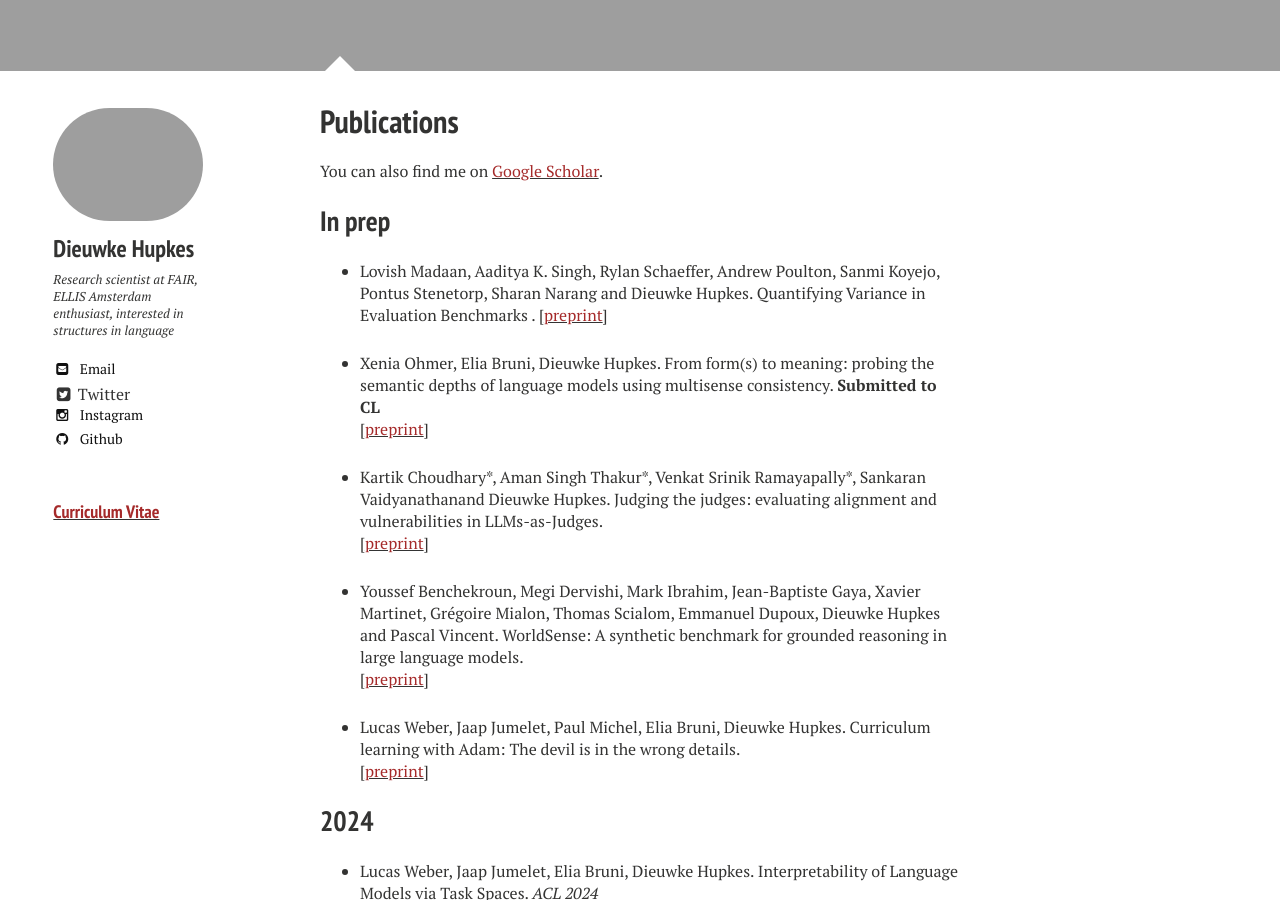
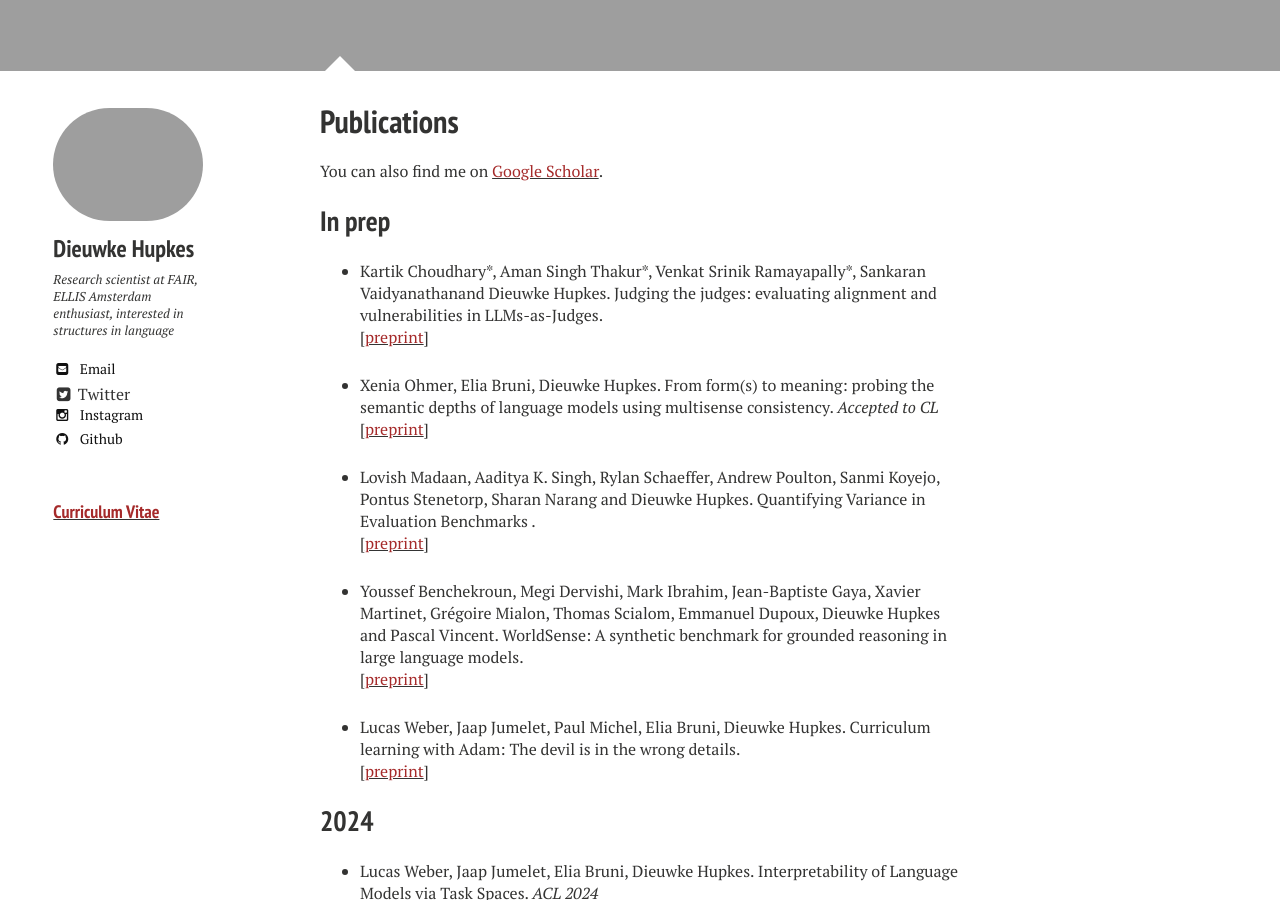
Before and after one commit to dieuwkehupkes/dieuwkehupkes.github.io, a Jekyll site: the page built from publications.md, in a window 1280 px wide and 900 px high, scrolled down 973 px. Built offline with Jekyll 4.4.1, drawn with Linux system fonts in a browser that asks for light colours; nearby versions of some CDN libraries.

Commit message:
Update links

```diff
--- a/publications.md
+++ b/publications.md
@@ -14,15 +14,15 @@ You can also find me on <a href="https://scholar.google.com/citations?user=tAtSM
 
 ## In prep
 
-* Lovish Madaan, Aaditya K. Singh, Rylan Schaeffer, Andrew Poulton, Sanmi Koyejo, Pontus Stenetorp, Sharan Narang and Dieuwke Hupkes. Quantifying Variance in Evaluation Benchmarks
-.
-\[[<font color="brown">preprint</font>](https://arxiv.org/abs/2406.10229){:target="blank"}\]
+* Kartik Choudhary\*, Aman Singh Thakur\*, Venkat Srinik Ramayapally\*, Sankaran Vaidyanathanand Dieuwke Hupkes. Judging the judges: evaluating alignment and vulnerabilities in LLMs-as-Judges. \\
+\[[<font color="brown">preprint</font>](https://arxiv.org/abs/2406.12624){:target="blank"}\]
 
-* Xenia Ohmer, Elia Bruni, Dieuwke Hupkes. From form(s) to meaning: probing the semantic depths of language models using multisense consistency. **Submitted to CL**\\
+* Xenia Ohmer, Elia Bruni, Dieuwke Hupkes. From form(s) to meaning: probing the semantic depths of language models using multisense consistency. *Accepted to CL*\\
 \[[<font color="brown">preprint</font>](https://arxiv.org/abs/2404.12145){:target="blank"}\]
 
-* Kartik Choudhary\*, Aman Singh Thakur\*, Venkat Srinik Ramayapally\*, Sankaran Vaidyanathanand Dieuwke Hupkes. Judging the judges: evaluating alignment and vulnerabilities in LLMs-as-Judges. \\
-\[[<font color="brown">preprint</font>](https://arxiv.org/abs/2406.12624){:target="blank"}\]
+* Lovish Madaan, Aaditya K. Singh, Rylan Schaeffer, Andrew Poulton, Sanmi Koyejo, Pontus Stenetorp, Sharan Narang and Dieuwke Hupkes. Quantifying Variance in Evaluation Benchmarks
+. \\
+\[[<font color="brown">preprint</font>](https://arxiv.org/abs/2406.10229){:target="blank"}\]
 
 * Youssef Benchekroun, Megi Dervishi, Mark Ibrahim, Jean-Baptiste Gaya, Xavier Martinet, Grégoire Mialon, Thomas Scialom, Emmanuel Dupoux, Dieuwke Hupkes and Pascal Vincent. WorldSense: A synthetic benchmark for grounded reasoning in large language models. \\
 \[[<font color="brown">preprint</font>](https://arxiv.org/abs/2311.15930){:target="blank"}\]
```
